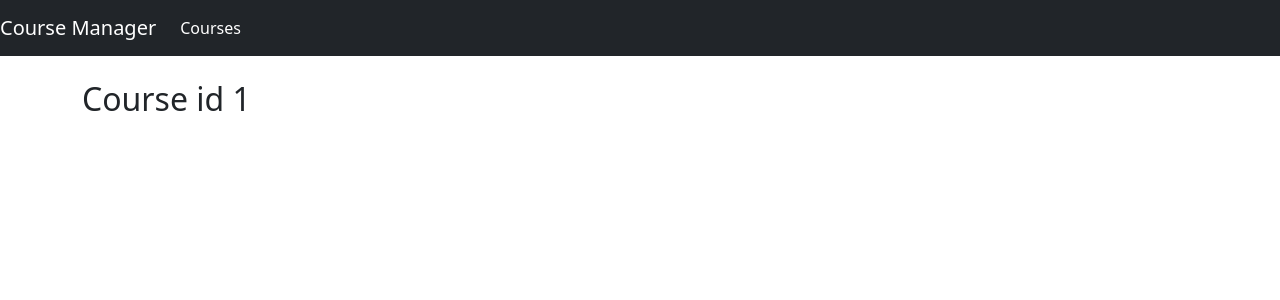
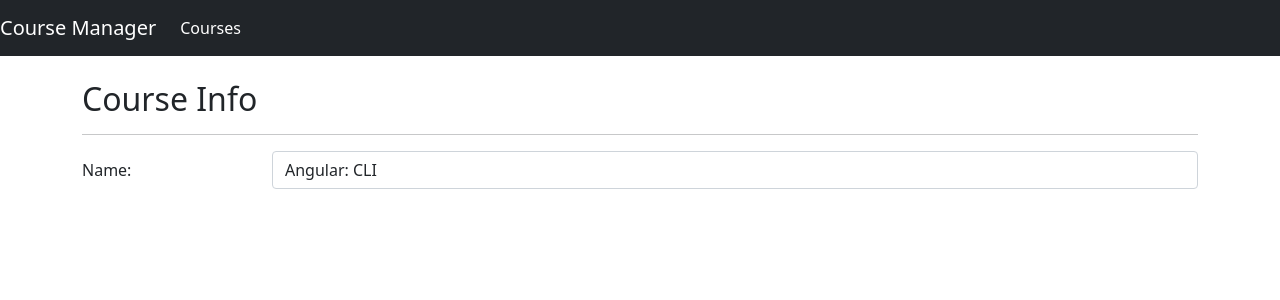
Before and after one commit to ClaudioFidelis/dio-angular, an Angular app: page /courses/info/1 in a window 1280 px wide. Shown: the top 300 px of the page. Built offline with nearby package versions, Linux system fonts and the light colour scheme.

Commit message:
Renderizando primeiro campo de um formulário

```diff
--- a/src/app/courses/course-info.component.html
+++ b/src/app/courses/course-info.component.html
@@ -1 +1,11 @@
-<h2>Course id {{courseId}}</h2>
+<h2>Course Info</h2>
+<hr>
+
+<form #courseForm="ngForm">
+    <div class="form-group row">
+        <label class="col-sm-2 col-form-label">Name:</label>
+        <div class="col-sm-10">
+            <input [(ngModel)]="course.name" name="name" #courseName="ngModel" class="form-control">
+        </div>
+    </div>
+</form>
--- a/src/app/courses/course-info.component.ts
+++ b/src/app/courses/course-info.component.ts
@@ -1,5 +1,7 @@
 import { Component, OnInit } from "@angular/core";
 import { ActivatedRoute } from "@angular/router";
+import { Course } from "./course";
+import { CourseService } from "./course.service";
 
 @Component({
     templateUrl: './course-info.component.html'
@@ -7,12 +9,12 @@ import { ActivatedRoute } from "@angular/router";
 
 export class CourseInfoComponent implements OnInit {
 
-    courseId: number = 0;
+    course!: Course;
 
-    constructor(private activateRoute: ActivatedRoute){}
+    constructor(private activateRoute: ActivatedRoute, private courseService: CourseService){}
 
     ngOnInit(): void {
-        this.courseId = Number(this.activateRoute.snapshot.paramMap.get('id'));
+        this.course = this.courseService.retrieveById(Number(this.activateRoute.snapshot.paramMap.get('id')));
     }
 
 }
--- a/src/app/courses/course-list.component.html
+++ b/src/app/courses/course-list.component.html
@@ -1,12 +1,12 @@
 <h2> Course List </h2>
 
-<div class="form-grupo row">
+<div class="form-group row">
     <label class="col-sm-2 col-form-label">Filter By:</label>
     <div class="col-sm-10">
         <input [(ngModel)]="filter" class="form-control">
     </div>
+</div>
 
-</div>
 <table class="table table-striped">
     <thead>
         <tr>
--- a/src/app/courses/course.service.ts
+++ b/src/app/courses/course.service.ts
@@ -10,9 +10,14 @@ import { Course } from "./course";
 })
 export class CourseService{
 
-    retrieveAll(): Course[]{
+    retrieveAll(): Course[] {
         return COURSES;
     }
+
+    retrieveById(id: number): Course {
+        return COURSES.find((courseIterator: Course) => courseIterator.id === id)!;
+    }
+
 
 }
 
```
